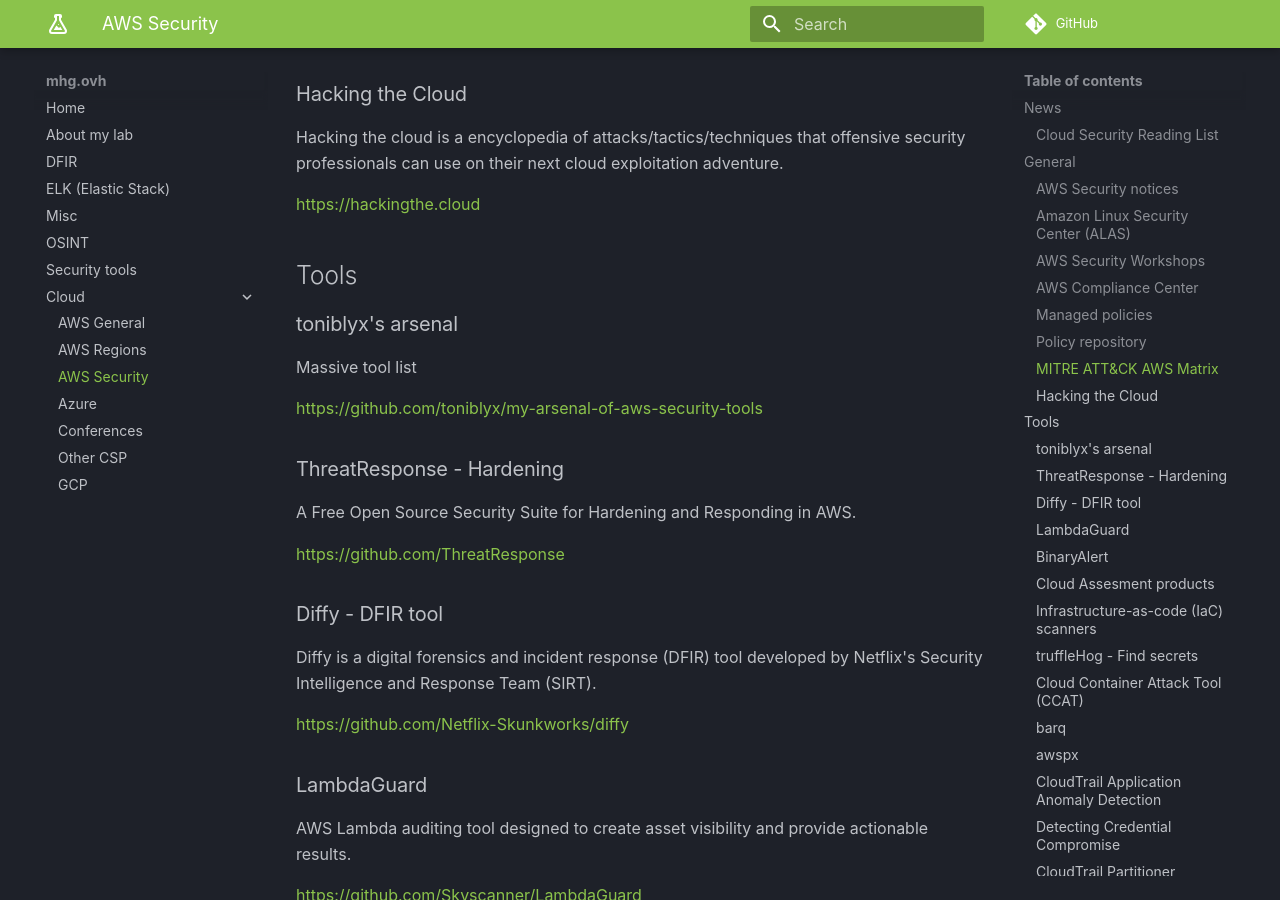
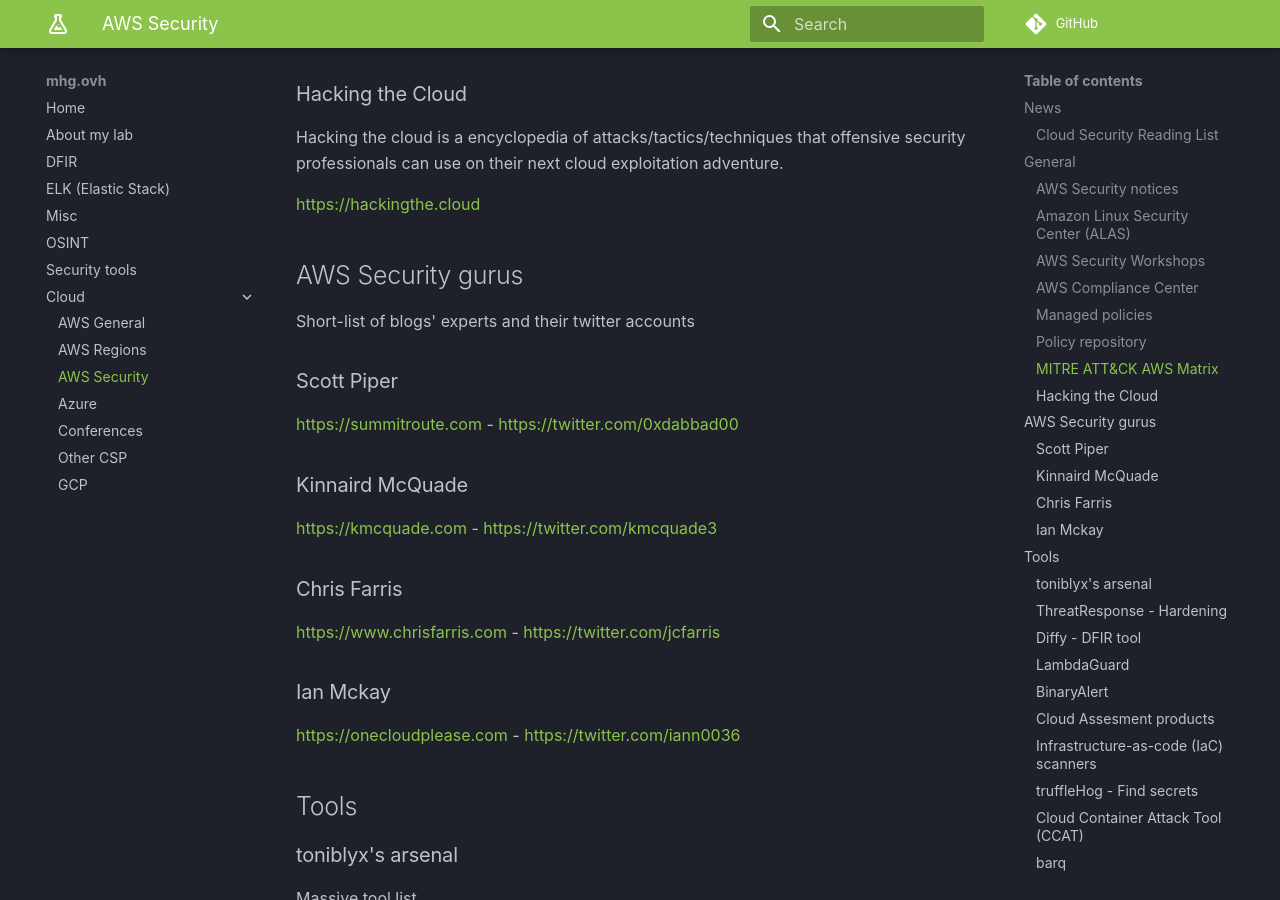
Before and after one commit to mhg-ovh/mhg.ovh, an MkDocs documentation site: the page built from docs/Cloud/aws-security.md, in a window 1280 px wide and 900 px high, scrolled down 1324 px. Built offline with MkDocs 1.6.1 and Material for MkDocs 9.7.7, drawn with Linux system fonts in a browser that asks for light colours; comment, search, counter and statistics services are not loaded; some of the changed text lies outside the part shown.

Commit message:
Add links: AWS-General, AWS-Security, Conferences

```diff
--- a/docs/Cloud/aws-security.md
+++ b/docs/Cloud/aws-security.md
@@ -53,6 +53,26 @@ A free repository of customizable AWS security configurations and best practices
 Hacking the cloud is a encyclopedia of attacks/tactics/techniques that offensive security professionals can use on their next cloud exploitation adventure.
 
 <https://hackingthe.cloud>
+
+## AWS Security gurus
+
+Short-list of blogs' experts and their twitter accounts
+
+### Scott Piper
+
+<https://summitroute.com> - <https://twitter.com/0xdabbad00>
+
+### Kinnaird McQuade
+
+<https://kmcquade.com> - <https://twitter.com/kmcquade3>
+
+### Chris Farris
+
+<https://www.chrisfarris.com> - <https://twitter.com/jcfarris>
+
+### Ian Mckay
+
+<https://onecloudplease.com> - <https://twitter.com/iann0036>
 
 ## Tools
 
@@ -624,3 +644,7 @@ Incident Response in the Cloud
 Resource types that can be publicly exposed on AWS
 
 <https://github.com/SummitRoute/aws_exposable_resources>
+
+### Investigating S3 Scanning Activites on AWS
+
+<https://www.logsec.cloud/blog/2020-06-04-investigating-on-aws>
```
Also changed, not shown: docs/Cloud/aws-general.md (+6 -0 lines), docs/Cloud/conferences.md (+5 -1 lines).
